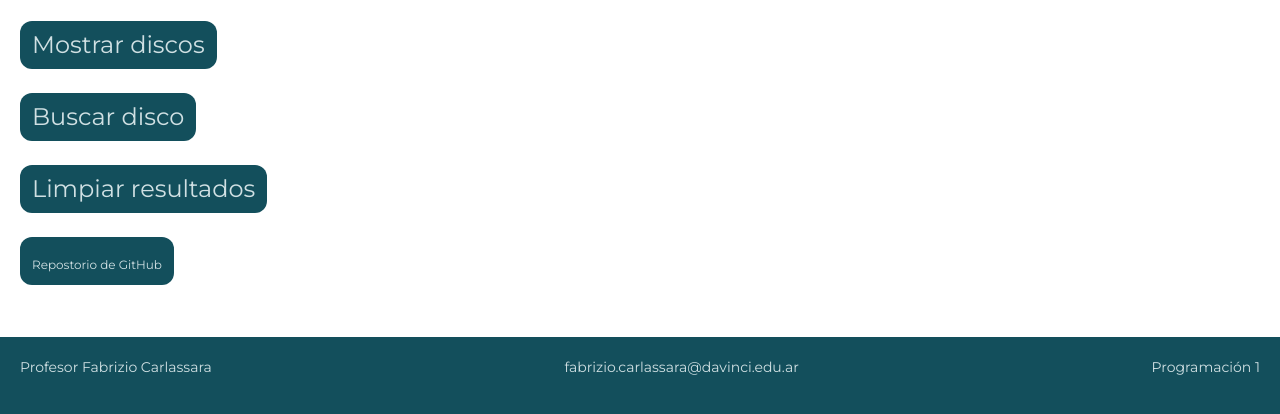
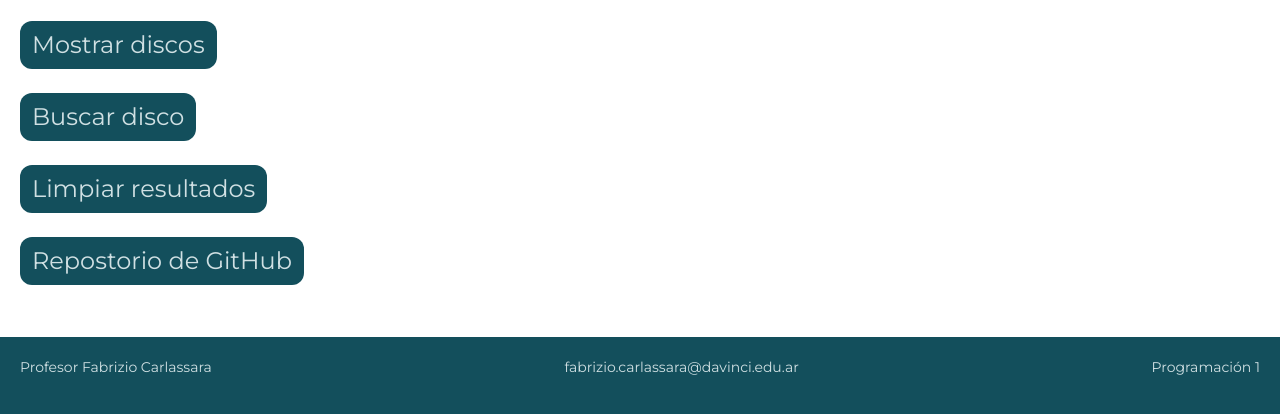
Before and after one commit to mArchilli/p1-parcial-1-dwn2cv, a plain HTML site: page index.html in a window 1280 px wide. Shown: the part 242-656 px from the top of the page. Drawn offline with Linux system fonts and the light colour scheme.

Commit message:
CSS LINK RESPOSITORIO

```diff
--- a/styles.css
+++ b/styles.css
@@ -134,7 +134,7 @@ main button {
 
 #link {
     text-decoration: none;
-    font-size: 1.2rem;
+    font-size: 2.4rem;
     line-height: 1.5;
     text-align: center;
     color: #D0E0E3;
```
